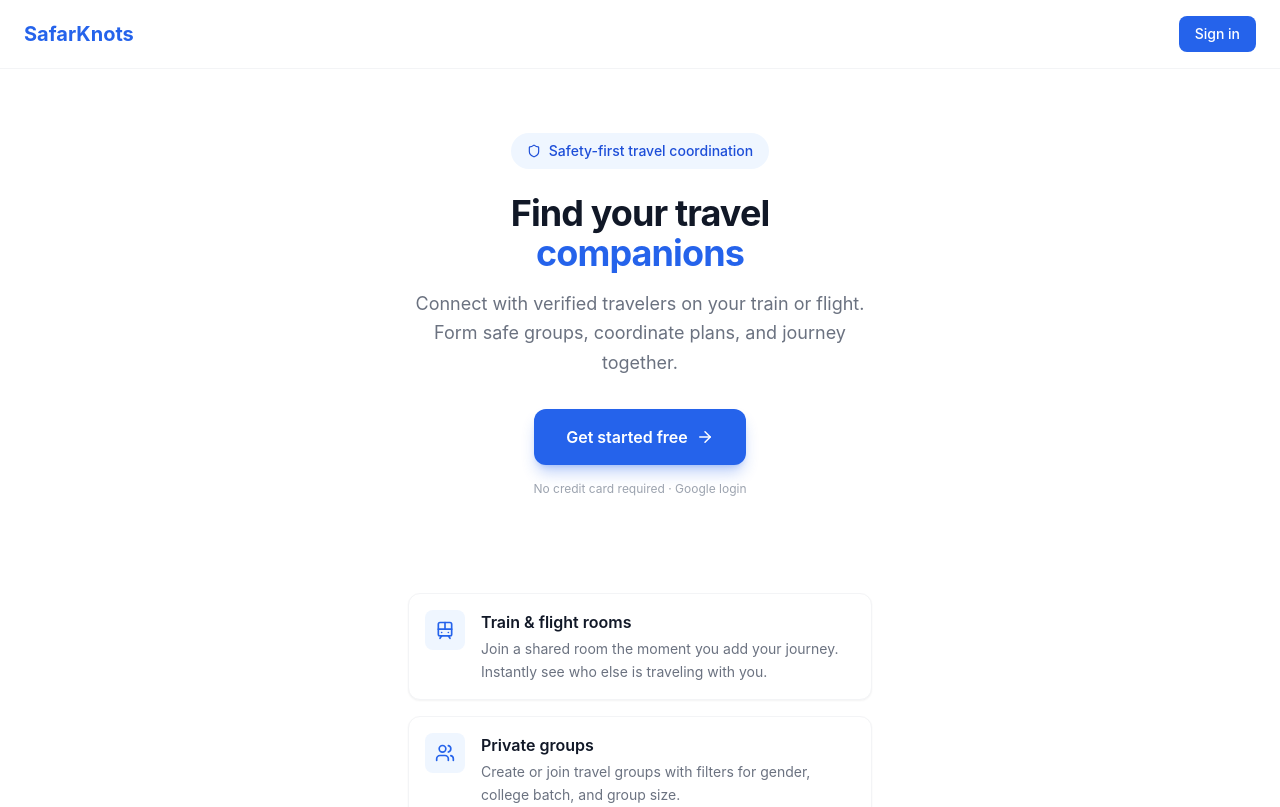
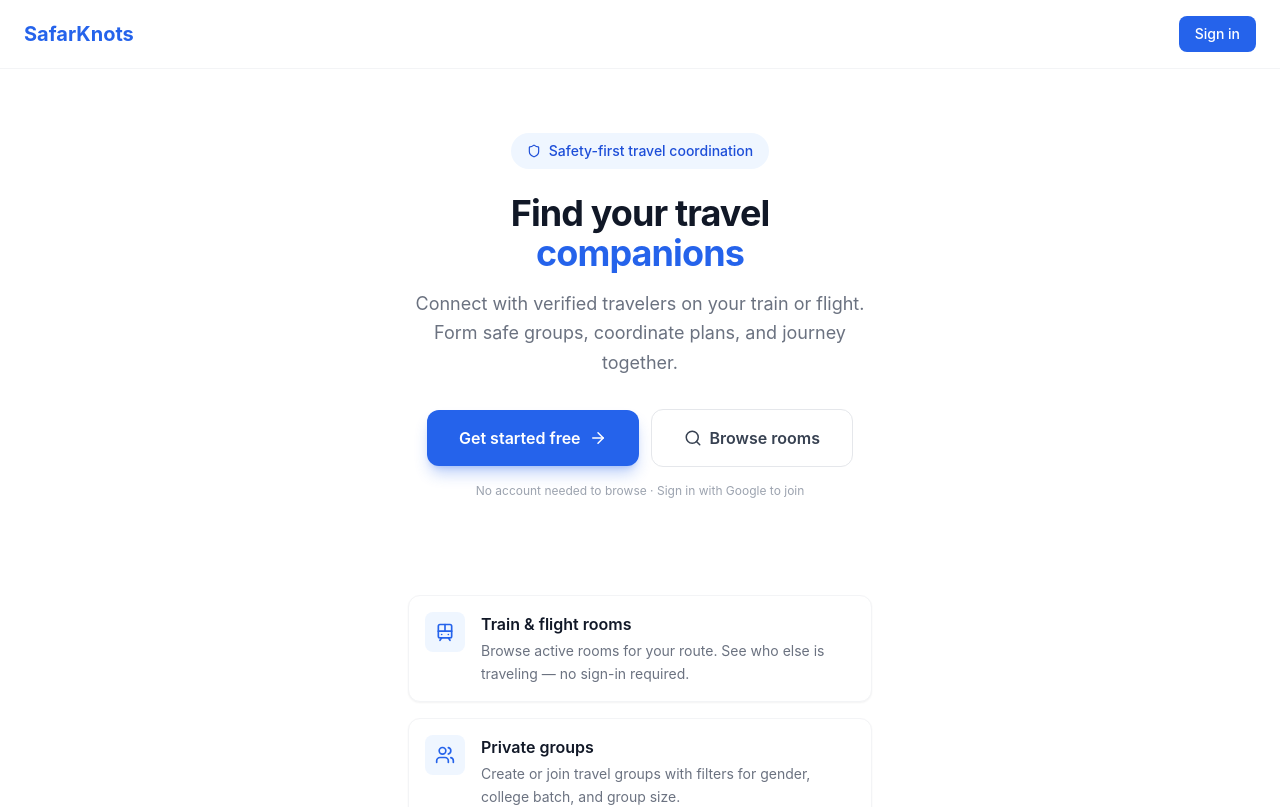
Before and after one commit to VijetaPriya47/Safar, a Next.js app in the folder apps/web/: page / in a window 1280 px wide. Shown: the top 807 px of the page. Built offline with nearby package versions, Linux system fonts and the light colour scheme; no server answers.

Commit message:
feat(web): add Browse rooms CTA on landing page, allow signed-in users to visit home

```diff
--- a/apps/web/app/page.tsx
+++ b/apps/web/app/page.tsx
@@ -1,5 +1,5 @@
 import Link from 'next/link'
-import { Train, Shield, Users, ArrowRight } from 'lucide-react'
+import { Train, Shield, Users, ArrowRight, Search } from 'lucide-react'
 
 export default function LandingPage() {
   return (
@@ -31,6 +31,7 @@ export default function LandingPage() {
           coordinate plans, and journey together.
         </p>
 
+        <div className="flex flex-col sm:flex-row items-center justify-center gap-3">
           <Link
             href="/login"
             className="inline-flex items-center gap-2 rounded-xl bg-brand-600 px-8 py-4 text-base font-semibold text-white hover:bg-brand-700 transition-colors shadow-lg shadow-brand-600/30"
@@ -38,8 +39,16 @@ export default function LandingPage() {
             Get started free
             <ArrowRight size={18} />
           </Link>
+          <Link
+            href="/rooms"
+            className="inline-flex items-center gap-2 rounded-xl border border-gray-200 bg-white px-8 py-4 text-base font-semibold text-gray-700 hover:border-brand-300 hover:text-brand-600 transition-colors"
+          >
+            <Search size={18} />
+            Browse rooms
+          </Link>
+        </div>
 
-        <p className="mt-4 text-xs text-gray-400">No credit card required · Google login</p>
+        <p className="mt-4 text-xs text-gray-400">No account needed to browse · Sign in with Google to join</p>
       </section>
 
       {/* Features */}
@@ -49,20 +58,23 @@ export default function LandingPage() {
             {
               icon: Train,
               title: 'Train & flight rooms',
-              desc: 'Join a shared room the moment you add your journey. Instantly see who else is traveling with you.',
+              desc: 'Browse active rooms for your route. See who else is traveling — no sign-in required.',
+              href: '/rooms',
             },
             {
               icon: Users,
               title: 'Private groups',
               desc: 'Create or join travel groups with filters for gender, college batch, and group size.',
+              href: '/login',
             },
             {
               icon: Shield,
               title: 'Safe by design',
               desc: 'Contact details stay hidden until you join a group. Verified PNR and student badges.',
+              href: '/login',
             },
-          ].map(({ icon: Icon, title, desc }) => (
-            <div key={title} className="flex gap-4 rounded-xl border border-gray-100 bg-white p-4 shadow-sm">
+          ].map(({ icon: Icon, title, desc, href }) => (
+            <Link key={title} href={href} className="flex gap-4 rounded-xl border border-gray-100 bg-white p-4 shadow-sm hover:border-brand-200 hover:shadow-md transition-all">
               <div className="shrink-0 h-10 w-10 rounded-lg bg-brand-50 flex items-center justify-center">
                 <Icon size={20} className="text-brand-600" />
               </div>
@@ -70,7 +82,7 @@ export default function LandingPage() {
                 <p className="font-semibold text-gray-900 mb-1">{title}</p>
                 <p className="text-sm text-gray-500 leading-relaxed">{desc}</p>
               </div>
-            </div>
+            </Link>
           ))}
         </div>
       </section>
--- a/apps/web/middleware.ts
+++ b/apps/web/middleware.ts
@@ -31,7 +31,7 @@ export async function middleware(request: NextRequest) {
       return NextResponse.redirect(new URL('/login', request.url))
     }
 
-    if ((path === '/login' || path === '/') && user) {
+    if (path === '/login' && user) {
       return NextResponse.redirect(new URL('/dashboard', request.url))
     }
   } catch {
```
Lines whose indentation alone changed are shown as unchanged.
